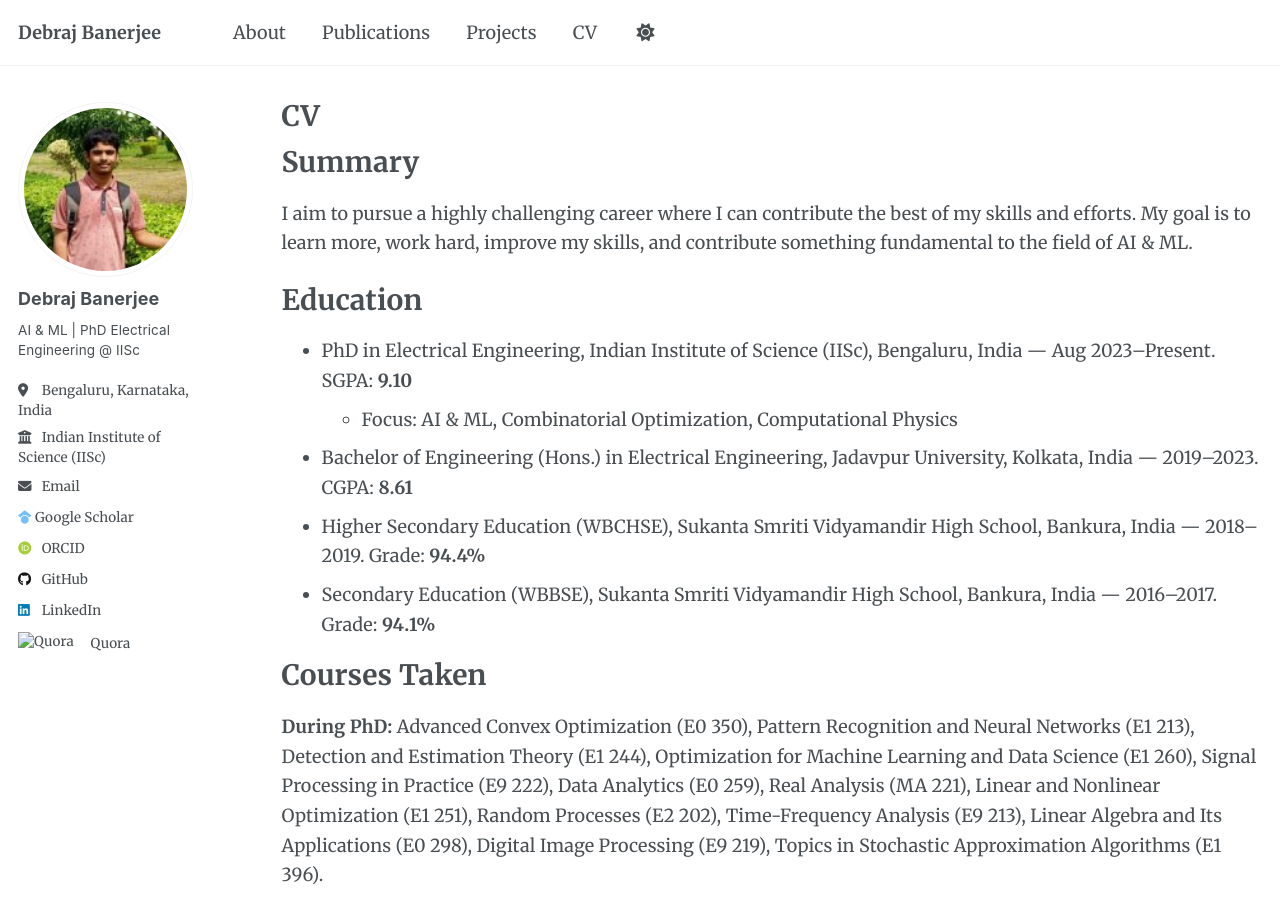
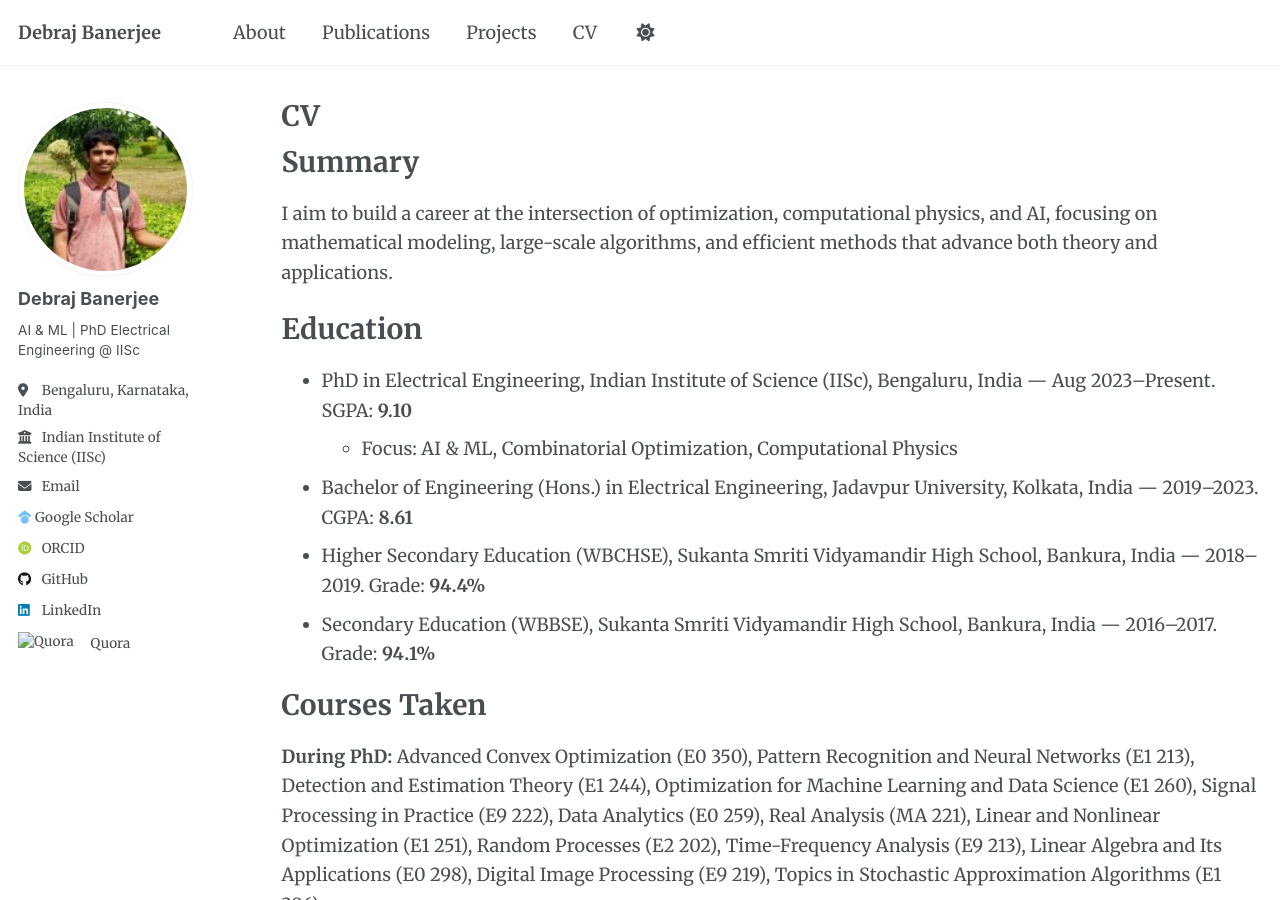
Before and after one commit to Phymath0Masics/debrajbanerjee.github.io, a Jekyll site: the page built from _pages/cv.md, in a window 1280 px wide and 900 px high. Built offline with Jekyll 4.4.1, drawn with Linux system fonts in a browser that asks for light colours; some web fonts are replaced; a script that is not in the unit is left out.

Commit message:
chore: rebuild website

```diff
--- a/_pages/cv.md
+++ b/_pages/cv.md
@@ -11,7 +11,7 @@ redirect_from:
 
 Summary
 ======
-I aim to pursue a highly challenging career where I can contribute the best of my skills and efforts. My goal is to learn more, work hard, improve my skills, and contribute something fundamental to the field of AI & ML.
+I aim to build a career at the intersection of optimization, computational physics, and AI, focusing on mathematical modeling, large-scale algorithms, and efficient methods that advance both theory and applications.
 
 Education
 ======
```
